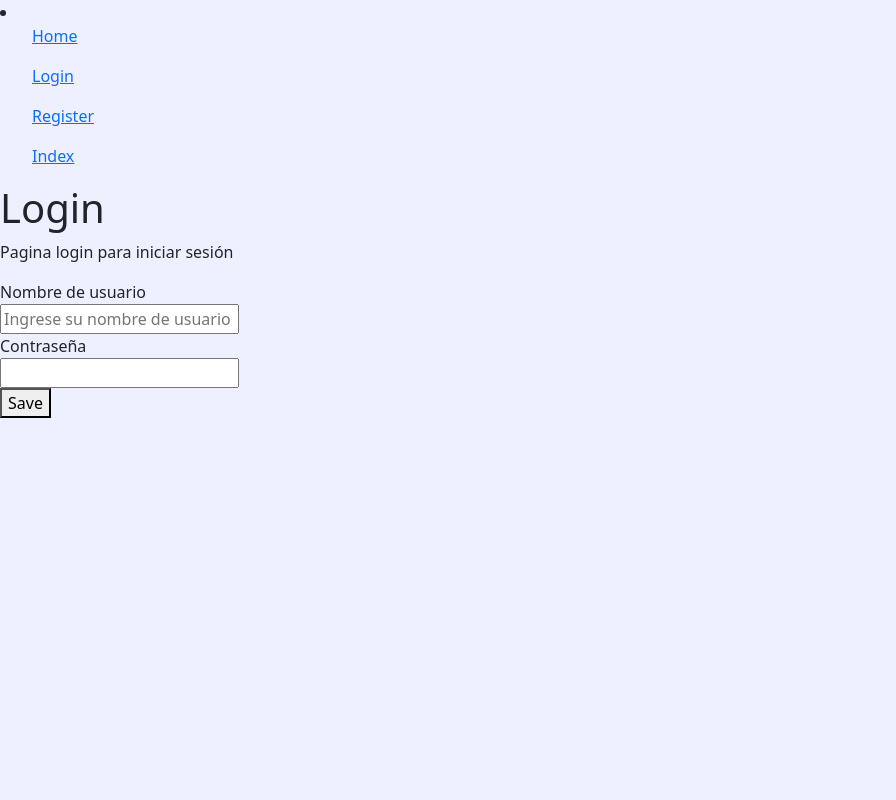
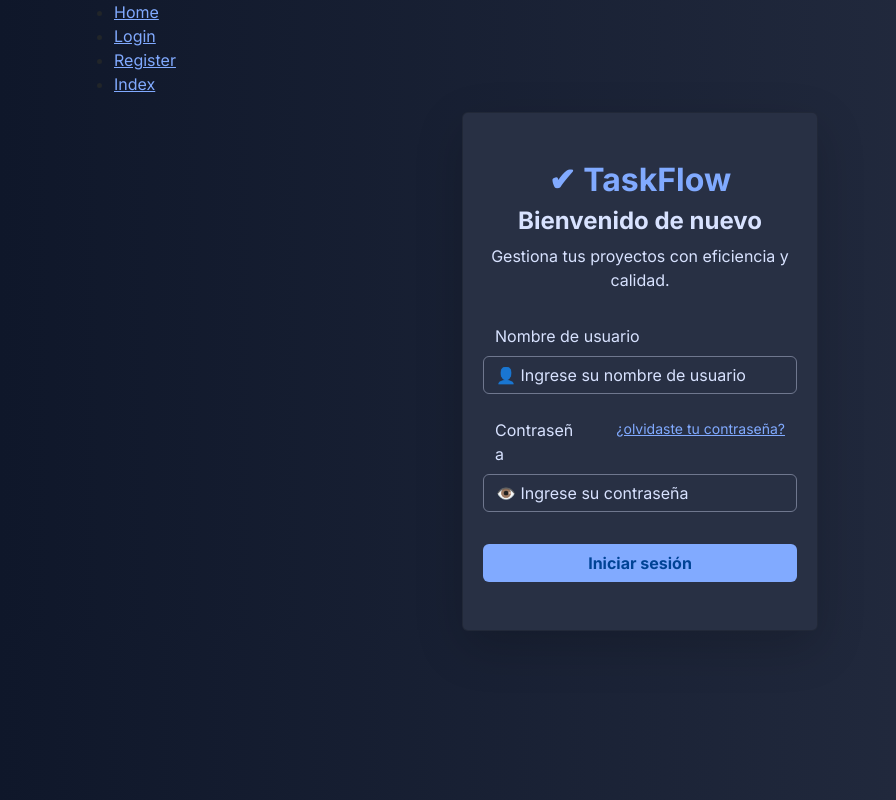
Before and after one commit to nicolas-202/Django-practica-gestion-de-tareas, a Django app: page /login/ in a window 1280 px wide. Shown: the whole page, without its empty margins (0-896 px from the left). Run offline with Django 5.2, Linux system fonts and the light colour scheme.

Commit message:
Creando interfaz del login

```diff
--- a/projects/static/projects/css/styles.css
+++ b/projects/static/projects/css/styles.css
@@ -1,7 +1,93 @@
 :root {
-  --bg-color: #EEF0FF; /* el color que elijas */
+  /* === Backgrounds === */
+  --bg-primary: #0f172a;
+  --bg-secondary: #283044;
+
+  /* === Text === */
+  --text-primary: #D8E2FF;
+  --text-secondary: #6F778E;
+
+  /* === Accents === */
+  --accent: #81AAFF;
+  --accent-hover: #6f8fdf;
+
+  /* === Borders === */
+  --border: #6F778E;
+
+  /* === Buttons === */
+  --btn-bg: #81AAFF;
+  --btn-text: #004395;
+
+  /* === Feedback === */
+  --danger: #ff6b6b;
+  --success: #51cf66;
 }
 
 body {
-    background-color: var(--bg-color);
+  background: linear-gradient(to right, var(--bg-primary), var(--bg-secondary));
+  font-family: 'inter';
 }
+
+h1 {
+  color: var(--accent);
+  font-weight: bold;
+}
+
+h2 {
+  color: var(--text-primary);
+  font-weight: bold;
+}
+
+p {
+  color: var(--text-primary);
+}
+
+label {
+  color: var(--text-primary);
+}
+
+a {
+  color: var(--accent);
+}
+
+.form-card {
+  background-color: var(--bg-secondary);
+  color: var(--text-primary);
+}
+
+.form-input {
+  background-color: var(--bg-secondary);
+  border-color: var(--border);
+  color: var(--text-secondary);
+}
+
+.form-input::placeholder {
+  color: var(--text-primary);
+}
+
+.form-input:focus {
+  background-color: var(--bg-secondary);
+  border-color: var(--accent);
+  color: var(--text-primary);
+  box-shadow: 0 0 0 0.2rem rgba(129, 170, 255, 0.25);
+  outline: none;
+}
+
+.form-btn {
+  background-color: var(--btn-bg);
+  color: var(--btn-text);
+  font-weight: bold;
+}
+
+.form-btn:hover {
+  background-color: var(--accent-hover);
+  color: var(--btn-text);
+}
+
+.error-message {
+  color: var(--danger);
+  background-color: rgba(255, 107, 107, 0.1);
+  border-radius: 0.375rem;
+  padding: 0.5rem;
+  margin-top: 0.5rem;
+}
--- a/projects/templates/base.html
+++ b/projects/templates/base.html
@@ -6,19 +6,24 @@
     <meta name="viewport" content="width=device-width, initial-scale=1.0">
     <link href="https://cdn.jsdelivr.net/npm/bootstrap@5.3.8/dist/css/bootstrap.min.css" rel="stylesheet" integrity="sha384-sRIl4kxILFvY47J16cr9ZwB07vP4J8+LH7qKQnuqkuIAvNWLzeN8tE5YBujZqJLB" crossorigin="anonymous">
     <link rel="stylesheet" href="{% static 'projects/css/styles.css' %}">
+    <link href="https://fonts.googleapis.com/css2?family=Inter:wght@400;600;700&display=swap" rel="stylesheet">
     <title>Document</title>
 </head>
 <body>
-    <nav>
-        <li>
-            <ul><a href="{% url 'home' %}">Home</a></ul>
-            <ul><a href="{% url 'login' %}">Login</a></ul>
-            <ul><a href="{% url 'register' %}">Register</a></ul>
-            <ul><a href="{% url 'index' %}">Index</a></ul>
-        </li>
-    </nav>
+    <div class="container">
+        <div class="row">
+            <nav>
+                <ul>
+                    <li><a href="{% url 'home' %}">Home</a></li>
+                    <li><a href="{% url 'login' %}">Login</a></li>
+                    <li><a href="{% url 'register' %}">Register</a></li>
+                    <li><a href="{% url 'index' %}">Index</a></li>
+                </ul>
+            </nav>
+        </div>
+        {%block content%}
+        {%endblock%}
+    </div>
     <script src="https://cdn.jsdelivr.net/npm/bootstrap@5.3.8/dist/js/bootstrap.bundle.min.js" integrity="sha384-FKyoEForCGlyvwx9Hj09JcYn3nv7wiPVlz7YYwJrWVcXK/BmnVDxM+D2scQbITxI" crossorigin="anonymous"></script>
-    {%block content%}
-    {%endblock%}
 </body>
 </html>
--- a/projects/templates/login.html
+++ b/projects/templates/login.html
@@ -1,17 +1,34 @@
 {% extends 'base.html' %}
 {%load static%}
 {% block content %}
-<h1>Login</h1>
-<p>Pagina login para iniciar sesión</p>
-{% if error %}
-    <p>{{ error }}</p>
-{% endif %}
-<form action="" method="post">
-    {% csrf_token %}
-    <label for="usernameInput">Nombre de usuario</label><br>
-    <input type="text" name="username" placeholder="Ingrese su nombre de usuario" id="usernameInput"><br>
-    <label for="passwordInput">Contraseña</label><br>
-    <input type="password" name= "password" id="passwordInput"><br>
-    <button>Save</button>
-</form>
+<div class="row justify-content-center">
+    <div class="col-md-4 col-12">
+        <div class="card shadow-lg px-3 py-5 text-center form-card">
+
+            <h1 class="fs-2">✔ TaskFlow</h1>
+            <h2 class="fs-4">Bienvenido de nuevo</h2>
+            <p>Gestiona tus proyectos con eficiencia y calidad.</p>
+            {% if error %}
+                <p class="error-message">{{ error }}</p>
+            {% endif %}
+            <form action="" method="post">
+                {% csrf_token %}
+                <div class="row text-start py-2 px-3 my-2">
+                    <label for="usernameInput" class = "form-label">Nombre de usuario</label>
+                    <input type="text" name="username" placeholder="&#128100; Ingrese su nombre de usuario" id="usernameInput"class="form-control form-input">
+                </div>
+                <div class="row text-start py-2 px-3 my-2">
+                    <label for="passwordInput" class="form-label col-4">Contraseña</label>
+                    <p class="col-8 text-end small"><a href="">¿olvidaste tu contraseña?</a></p>
+                    <input type="password" name= "password" id="passwordInput" class="form-control form-input" placeholder="👁️ Ingrese su contraseña">
+                </div>
+                <div class="row justify-content-center pt-3 px-3">
+                    <button class="btn form-btn ">Iniciar sesión</button>
+                </div>
+
+            </form>
+        </div>
+    </div>
+</div>
+
 {%endblock%}
```
